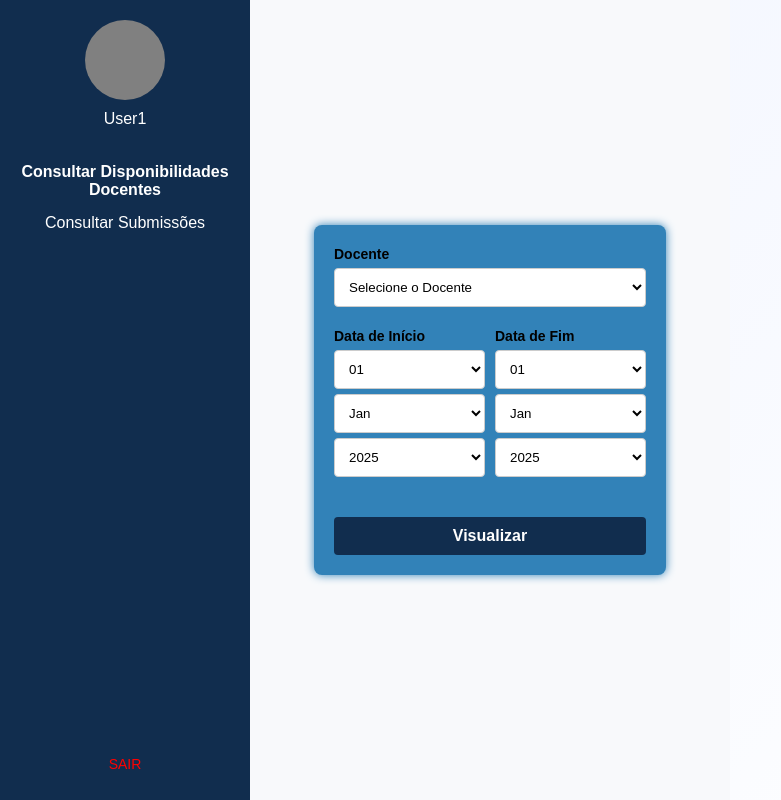
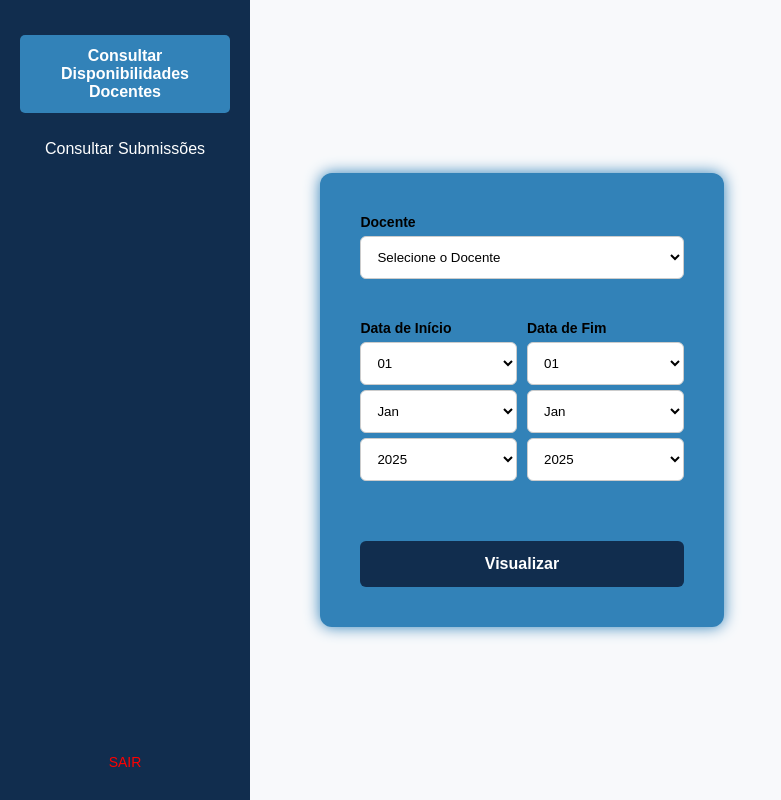
Before and after one commit to brunot37/p017, a React (Vite) app in the folder P017/frontend/: page /CoordenadorConsultar in a window 1280 px wide. Shown: the whole page, without its empty margins (0-781 px from the left). Built offline with nearby package versions, Linux system fonts and the light colour scheme.

Commit message:
correções

```diff
--- a/P017/frontend/src/App.css
+++ b/P017/frontend/src/App.css
@@ -1,5 +1,3 @@
-/* Estilos principais para o layout global da aplicação */
-
 * {
   margin: 0;
   padding: 0;
@@ -11,7 +9,7 @@ html, body {
   height: 100vh;
   overflow: hidden;
   font-family: 'Poppins', sans-serif;
-  background: linear-gradient(135deg, #f0f4ff, #ffffff); /* Gradiente suave */
+  background: linear-gradient(135deg, #f0f4ff, #ffffff);
 }
 
 body {
--- a/P017/frontend/src/views/CoordenadorConsultar.css
+++ b/P017/frontend/src/views/CoordenadorConsultar.css
@@ -1,3 +1,4 @@
+/* Estilos principais */
 body {
     margin: 0;
     font-family: Arial, sans-serif;
@@ -6,6 +7,8 @@ body {
 .container {
     display: flex;
     height: 100vh;
+    justify-content: center; /* Centraliza a sidebar e o conteúdo horizontalmente */
+    align-items: center;     /* Centraliza o conteúdo verticalmente */
 }
 
 .sidebar {
@@ -16,19 +19,6 @@ body {
     flex-direction: column;
     align-items: center;
     padding: 20px;
-}
-
-.user-info {
-    text-align: center;
-    margin-bottom: 20px;
-}
-
-.user-avatar {
-    width: 80px;
-    height: 80px;
-    background-color: gray;
-    border-radius: 50%;
-    margin-bottom: 10px;
 }
 
 nav ul {
@@ -57,23 +47,24 @@ nav ul li {
 }
 
 .content {
-    flex-grow: 1;
     background-color: #f8f9fb;
-    padding: 20px;
     display: flex;
     justify-content: center;
     align-items: center;
+    width: 100%;
+    padding: 20px;
 }
 
 .availability-form {
     background: #3282B8;
-    padding: 20px;
-    border-radius: 8px;
-    box-shadow: 0 0 10px #3282B8;
-    width: 80%;
-    max-width: 500px;
+    padding: 40px; /* Aumentando o padding para dar mais espaço interno */
+    border-radius: 12px;
+    box-shadow: 0 0 15px #3282B8;
+    width: 80%; /* Ajustando a largura do formulário */
+    max-width: 900px; /* Definindo uma largura máxima maior */
     display: flex;
     flex-direction: column;
+    gap: 20px;
 }
 
 .input-group,
@@ -90,9 +81,9 @@ nav ul li {
 .input-group select,
 .date-time-group select {
     width: 100%;
-    padding: 10px;
+    padding: 12px;
     margin-top: 5px;
-    border-radius: 4px;
+    border-radius: 6px;
     border: 1px solid #ccc;
     background-color: white;
     color: black;
@@ -106,14 +97,15 @@ nav ul li {
 
 .submit-button {
     margin-top: 20px;
-    padding: 10px;
+    padding: 14px;
     background-color: #112D4E;
     color: white;
     border: none;
-    border-radius: 4px;
+    border-radius: 6px;
     cursor: pointer;
+    font-size: 16px;
 }
 
 .submit-button:hover {
-    background-color: #112D4E;
+    background-color: #0e233c;
 }
--- a/P017/frontend/src/views/CoordenadorConsultar.jsx
+++ b/P017/frontend/src/views/CoordenadorConsultar.jsx
@@ -10,7 +10,6 @@ const CoordenadorConsultar = () => {
     endDate: "",
   });
 
-
   const handleChange = (e) => {
     const { name, value } = e.target;
     setFormData({
@@ -19,13 +18,10 @@ const CoordenadorConsultar = () => {
     });
   };
 
-
   const handleSubmit = (e) => {
     e.preventDefault();
 
-
     console.log(formData);
-
 
     navigate("/visualizar-disponibilidades");
   };
@@ -33,10 +29,6 @@ const CoordenadorConsultar = () => {
   return (
     <div className="container">
       <div className="sidebar">
-        <div className="user-info">
-          <div className="user-avatar"></div>
-          <p>User1</p>
-        </div>
         <nav>
           <ul>
             <li className="active">Consultar Disponibilidades Docentes</li>
--- a/P017/frontend/src/views/DocenteConsultarSubmissoes.css
+++ b/P017/frontend/src/views/DocenteConsultarSubmissoes.css
@@ -16,7 +16,7 @@ body {
   color: white;
   display: flex;
   flex-direction: column;
-    align-items: center;
+  align-items: flex-start;
   padding: 20px;
   height: 100vh;
   position: fixed;
@@ -25,35 +25,50 @@ body {
 }
 
 .user-info {
-    text-align: center;
-    margin-bottom: 20px;
+  display: none;
 }
 
 .user-avatar {
-    width: 80px;
-    height: 80px;
-    background-color: gray;
-    border-radius: 50%;
-    margin-bottom: 10px;
+  display: none;
 }
 
 nav ul {
   list-style: none;
   padding: 0;
+  width: 100%;
 }
 
 nav ul li {
   margin: 15px 0;
   cursor: pointer;
+  padding: 12px 20px;
+  border-radius: 5px;
+  display: block;
+  transition: background-color 0.3s;
+  width: 100%;
+}
+
+nav ul li.active {
+  background-color: #3282B8;
+  color: white;
+  font-weight: bold;
+}
+
+nav ul li:hover {
+  background-color: #3282B8;
+  color: white;
 }
 
 .logout {
   margin-top: auto;
   background: none;
   border: none;
-    color: red;
-    font-size: 14px;
+  color: #ff4d4d;
+  font-size: 16px;
   cursor: pointer;
+  padding: 10px 0;
+  text-align: center;
+  width: 100%;
 }
 
 .content {
@@ -61,15 +76,16 @@ body {
   flex-grow: 1;
   background-color: #f5f5f5;
   padding: 20px;
-    height: 100vh;
+  min-height: 100vh;
   overflow: auto;
   display: flex;
-    align-items: center;
+  align-items: flex-start;
   justify-content: center;
 }
 
 .data-table-container {
   width: 100%;
+  max-width: 1000px;
   display: flex;
   flex-direction: column;
   align-items: center;
@@ -80,6 +96,8 @@ body {
   table-layout: fixed;
   border-collapse: collapse;
   background: #3282B8;
+  border-radius: 5px;
+  overflow: hidden;
 }
 
 .data-table th, .data-table td {
@@ -91,6 +109,7 @@ body {
 
 .data-table th {
   background: #112D4E;
+  color: white;
 }
 
 .data-table .even {
@@ -111,8 +130,10 @@ body {
   color: white;
   cursor: pointer;
   border-radius: 5px;
+  width: 100%;
+  text-align: center;
 }
 
 .nav-button:hover {
-    background-color: #112D4E;
+  background-color: #3282B8;
 }
--- a/P017/frontend/src/views/DocenteConsultarSubmissoes.jsx
+++ b/P017/frontend/src/views/DocenteConsultarSubmissoes.jsx
@@ -5,11 +5,9 @@ import "./DocenteConsultarSubmissoes.css";
 const ConsultarHorario = () => {
   const navigate = useNavigate();
 
-
   const goToPreviousPage = () => {
     navigate("/pagina-anterior");
   };
-
 
   const goToNextPage = () => {
     navigate("/pagina-proxima");
@@ -18,15 +16,11 @@ const ConsultarHorario = () => {
   return (
     <div className="container">
       <div className="sidebar">
-        <div className="user-info">
-          <div className="user-avatar"></div>
-          <p>User1</p>
-        </div>
         <nav>
           <ul>
             <li>Visualizar Horário</li>
             <li>Submeter Disponibilidade</li>
-            <li className="active">Consultar Submissões</li>
+            <li className="active" id="consultar-submissoes">Consultar Submissões</li>
           </ul>
         </nav>
         <button className="logout">SAIR</button>
--- a/P017/frontend/src/views/DocenteVisualizarHorario.css
+++ b/P017/frontend/src/views/DocenteVisualizarHorario.css
@@ -19,27 +19,15 @@ html, body {
   overflow: hidden;
 }
 
+
 .horario-sidebar {
   width: 240px;
   background-color: #112D4E;
   color: white;
   display: flex;
   flex-direction: column;
-  align-items: center;
+  align-items: flex-start;
   padding: 20px;
-}
-
-.user-info {
-  text-align: center;
-  margin-bottom: 30px;
-}
-
-.user-avatar {
-  width: 70px;
-  height: 70px;
-  border-radius: 50%;
-  background-color: gray;
-  margin-bottom: 10px;
 }
 
 .menu {
@@ -60,13 +48,9 @@ html, body {
   color: white;
   transition: background-color 0.3s, transform 0.2s;
   border-radius: 8px;
+  position: relative;
 }
 
-.menu li:hover {
-  background-color: #0e2645;
-  transform: scale(1.02);
-  box-shadow: 0 2px 8px rgba(0, 0, 0, 0.15);
-}
 
 .menu li.active {
   background-color: #3282B8;
@@ -74,12 +58,33 @@ html, body {
   border-radius: 8px;
 }
 
-/* Botão Sair agora com azul claro */
+
+.menu li:hover {
+  background-color: #3282B8;
+  color: white;
+  transform: scale(1.02);
+  box-shadow: 0 2px 8px rgba(0, 0, 0, 0.15);
+}
+
+
+.menu li.active::after {
+  content: '';
+  position: absolute;
+  top: 0;
+  left: 0;
+  width: 5px;
+  height: 100%;
+  background-color: #3282B8;
+  border-top-left-radius: 8px;
+  border-bottom-left-radius: 8px;
+}
+
+
 .logout {
   margin-top: auto;
   background: none;
   border: none;
-  color: #3282B8; /* Azul claro */
+  color: #3282B8;
   font-size: 14px;
   cursor: pointer;
   transition: color 0.3s ease, transform 0.2s ease;
@@ -87,9 +92,10 @@ html, body {
 }
 
 .logout:hover {
-  color: #0e233c; /* Tom mais escuro de azul ao passar o rato */
-  transform: scale(1.05); /* Animação de aumento no hover */
+  color: #0e233c;
+  transform: scale(1.05);
 }
+
 
 .horario-content {
   flex: 1;
@@ -100,6 +106,7 @@ html, body {
   gap: 20px;
   background-color: #f9fbff;
 }
+
 
 .horario-header {
   display: flex;
@@ -113,6 +120,7 @@ html, body {
   margin: 0;
   color: #112D4E;
 }
+
 
 .semana-navegacao button {
   background-color: #112D4E;
@@ -130,6 +138,7 @@ html, body {
   background-color: #0e233c;
 }
 
+
 .horario-tabela-wrapper {
   flex: 1;
   overflow-x: auto;
@@ -138,6 +147,7 @@ html, body {
   border-radius: 16px;
   box-shadow: 0 4px 12px rgba(0,0,0,0.05);
 }
+
 
 .horario-tabela {
   width: 100%;
--- a/P017/frontend/src/views/DocenteVisualizarHorario.jsx
+++ b/P017/frontend/src/views/DocenteVisualizarHorario.jsx
@@ -49,14 +49,9 @@ const DocenteVisualizarHorario = () => {
     setSemanaIndex(calcularSemanaAtual());
   };
 
-  const nomeUtilizador = "Nome do Utilizador";
-
   return (
     <div className="horario-container fade-in">
       <aside className="horario-sidebar">
-        <div className="user-info">
-          <p className="user-name">{nomeUtilizador}</p>
-        </div>
         <nav className="menu">
           <ul>
             <li className="active">Visualizar Horário</li>
--- a/P017/frontend/src/views/Login.jsx
+++ b/P017/frontend/src/views/Login.jsx
@@ -47,9 +47,9 @@ const Login = () => {
 
   const fecharPopupSucesso = () => {
     if (tipoConta === "docente") {
-      navigate("/DocenteVizualizarHorario");
+      navigate("/DocenteVisualizarHorario");
     } else if (tipoConta === "coordenador") {
-      navigate("/ColaboradorConsultar");
+      navigate("/CoordenadorConsultar");
     }
   };
 
```
Also changed, not shown: 1 other file (tests, documents, lock files or other folders). Lines whose indentation alone changed are shown as unchanged.
